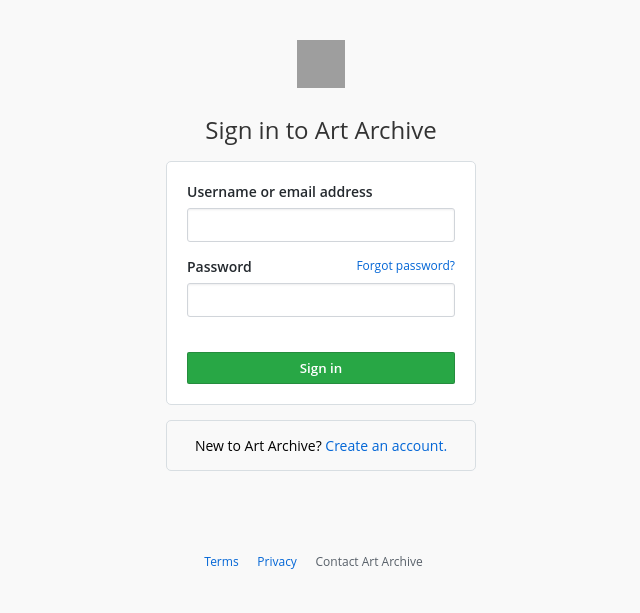
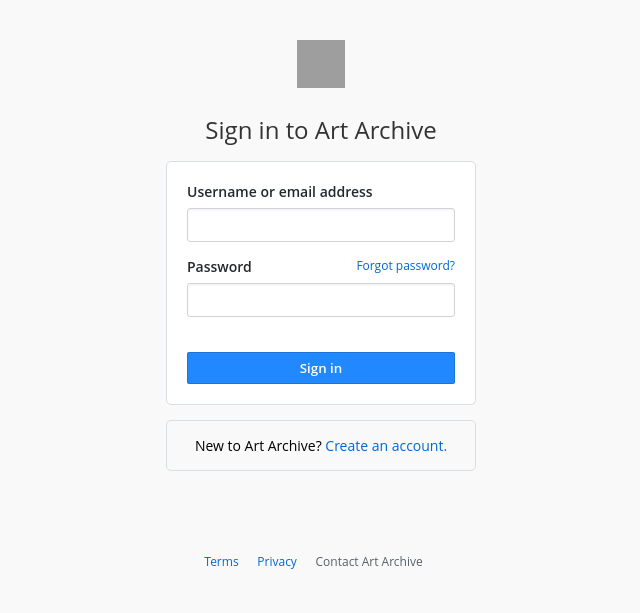
Before and after one commit to amoods/signin_, a plain HTML site: page index.html in a window 1280 px wide. Shown: the whole page, without its empty margins (319-959 px from the left). Drawn offline with Linux system fonts and the light colour scheme; grey boxes are pictures that could not be loaded.

Commit message:
Update styles.css
changed color to match other pages color scheme

```diff
--- a/styles.css
+++ b/styles.css
@@ -88,7 +88,7 @@
 
 .wrapper .form .sign_btn{
 	margin-top: 20px;
-	background-color: #28a745;
+	background-color: #2188ff;
 	border: 1px solid rgba(27,31,35,.2);
 	width: 100%;
 	color: #fff;
```
